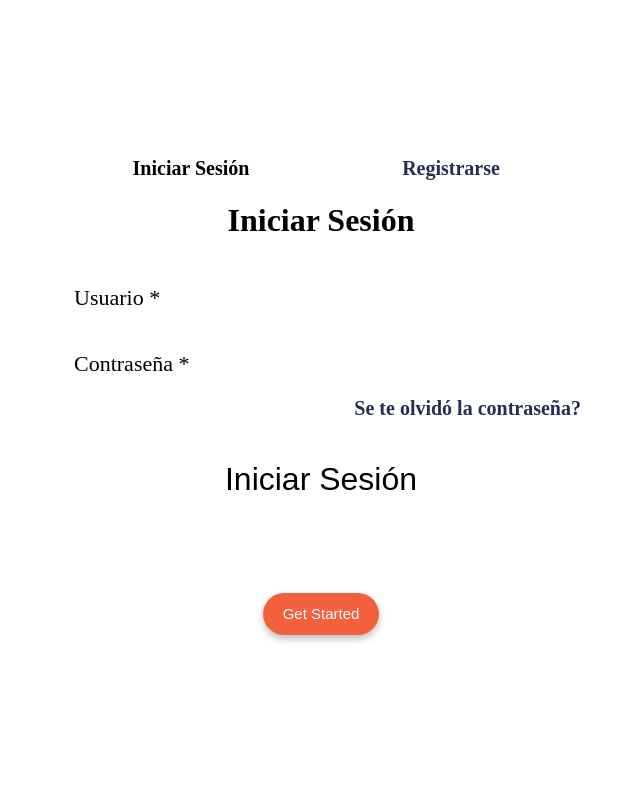
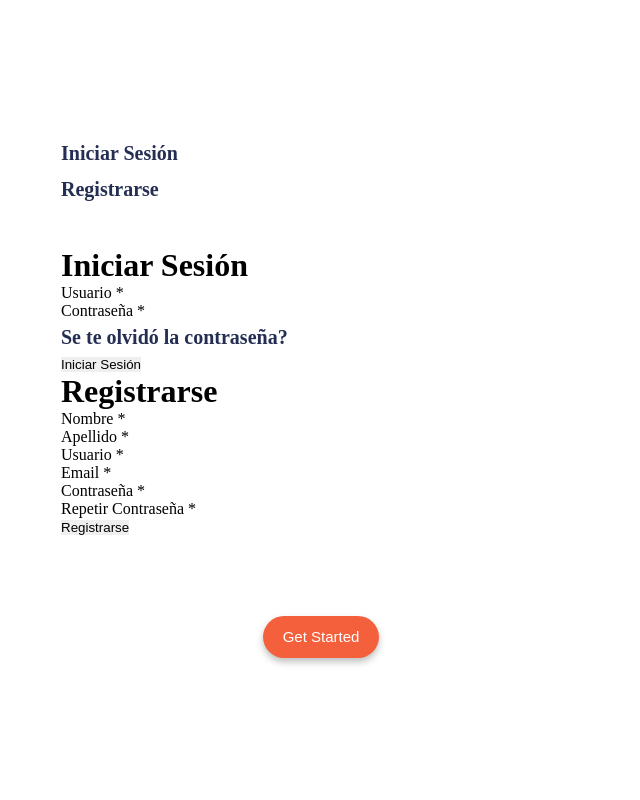
Before and after one commit to KevinAlHer10/Proyect-TeamInternational, a plain HTML site: page index.html in a window 1280 px wide. Shown: the part 1280-2080 px from the top of the page, without its empty margins (319-959 px from the left). Drawn offline with nearby package versions, Linux system fonts and the light colour scheme; a script that the page names is missing; a web font is replaced by a local one.

Commit message:
primer commit proyecto team

```diff
--- a/css/style.css
+++ b/css/style.css
@@ -216,8 +216,6 @@ a {
     color: color-principal;
     transition: .5s ease;
 
-    hover: color black ;
-
 }
 
 .contenedor-formularios {
@@ -234,162 +232,15 @@ a {
     padding: 0;
     margin: 0 0 40px 0;
 
-    after {
-        content none;
-        display table;
-        clear both;
-    }
-
-    li a {
-        display: block;
-        text-decoration: none;
-        padding: 15px;
-        background: rgba(grey-light,.25);
-        color: grey-ligth;
-        font-size: 20px;
-        float: left;
-        width: 50%;
-        text-align: center;
-        cursor: pointer;
-        transition: .5s ease;
-
-        hover {
-            background-color: ;
-            color: black;
-        }
-    }
-
-    .active a {
-        background: color-principal;
-        color: black;
-    }
-}
-
-.contenido-tab > div:last-child {
-    display: none;
-}
-
-
-h1 {
-    text-align: center;
-    color: black;
-    font-weight: thin;
-    margin: 0 0 40px;
-}
-
-label {
-    position: absolute;
-    transform: translateY(6px);
-    left: 13px;
-    color: rgba(black,.5);
-    transition: all 0.25s ease;
-    pointer-events: none;
-    font-size: 22px;
-
-    req {
-        margin: 4px;
-        color: white;
-    }
-}
-
-label.active {
-    transform: translateY(50px);
-    left: 2px;
-    font-size: 14px;
 
 }
 
-label.highlight {
-    color: gray;
-}
-
-input {
-    font-size: 22px;
-    display: block;
-    width: 100%;
-    height: 100%;
-    padding: 5px 10px;
-    background: none;
-    background-image: none;
-    border: 1px solid grey-light;
-    border-top: none;
-    border-left: none;
-    border-right: none;
-    color: black;
-    border-radius: 0;
-    transition: all 0.5s ease;
-    border-radius: 5px;
-
-}
-
-.contenedor-input {
-    position: relative;
-    margin-bottom: 40px;
-}
-
-.fila-arriba {
-    *after {
-        content: "";
-        display: table;
-        clear: both;
-    }
-
-    div {
-        float: left;
-        width: 48%;
-        margin-right: 4%;
-
-    }
-}
-
-.button {
-    border: 0;
-    outline: none;
-    border-radius: 5px;
-    cursor: pointer;
-    padding: 15px 0;
-    font-size: 2rem;
-    background: color-principal;
-    color: black;
-    transition: all .5s ease;
-    -webkit-appearance: none;
-
-    hover, focus {
-        background-color: white;
-    }
-}
-
-
-.button-block {
-    display: block;
-    width: 100%;
-}
-
-.forgot {
-    margin-top: -20px;
-    text-align: right;
-    margin-bottom: 20px;
-}
-
-/* Mediaqueries */
-@media screen and (max-width: 500px) {
-    .fila-arriba {
-        div {
-            width: 100%;
-
-            &:last-child {
-                margin-bottom: 40px;
-            }
-        }
-    }
-}
-
 @media screen and (max-width: 400px) {
-    .contenedor-tabs {
+    .contenedor-tabs
         li a {
             width: 100%;
         }
-    }
+
 }
 
 
```
